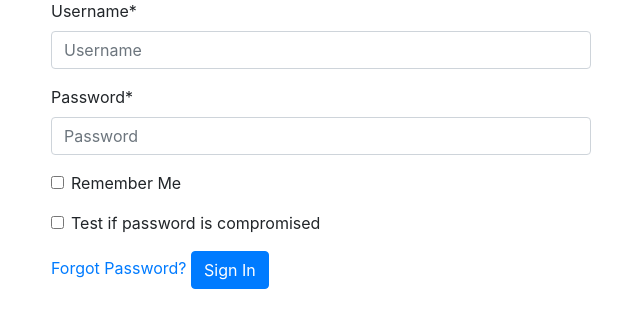
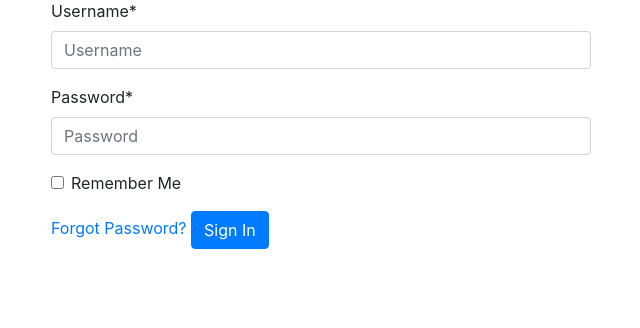
Before and after one commit to shonin/dumb-twitter, a Django app: page /accounts/login/ in a window 1280 px wide. Shown: the part 299-627 px from the top of the page, without its empty margins (319-959 px from the left). Run offline with Django 3.2, Linux system fonts and the light colour scheme; style sheets or scripts are compiled from the project's sources; some libraries are stand-ins or nearby versions.

Commit message:
remove stray code from password branch

```diff
--- a/dumb_twitter/templates/account/login.html
+++ b/dumb_twitter/templates/account/login.html
@@ -47,13 +47,6 @@ for a {{ site_name }} account and sign in below:{% endblocktrans %}</p>
 <form class="login" method="POST" action="{% url 'account_login' %}">
   {% csrf_token %}
   {{ form|crispy }}
-  <div class="form-group">
-    <div id="div_id_test_password" class="form-check">
-      <input type="checkbox" name="test_password" class="checkboxinput form-check-input" id="id_test_password">
-      <label for="id_test_password" class="form-check-label">
-      Test if password is compromised
-    </label></div>
-  </div>
   {% if redirect_field_value %}
   <input type="hidden" name="{{ redirect_field_name }}" value="{{ redirect_field_value }}" />
   {% endif %}
```
Also changed, not shown: dumb_twitter/static/js/project.js (+1 -13 lines).
